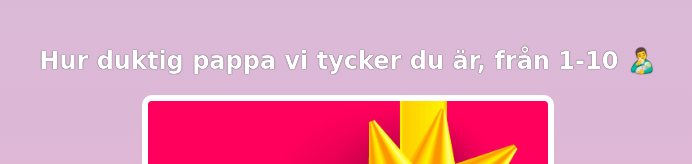
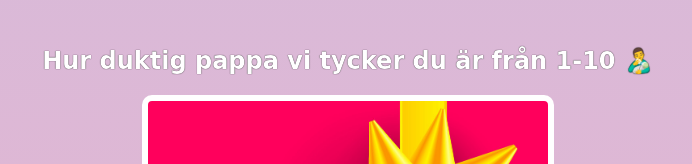
Before and after one commit to danielbotten/Anton-birthdaycard, a website built with Vite: page index.html in a window 1280 px wide. Shown: the part 2416-2580 px from the top of the page, 292-984 px from the left. Built offline with nearby package versions, Linux system fonts and the light colour scheme; a web font is replaced by a local one.

Commit message:
Update index.html

```diff
--- a/index.html
+++ b/index.html
@@ -36,7 +36,7 @@
         </div>
 
          <div class="gift-section">
-            <h2 class="gift-title">Hur duktig pappa vi tycker du är, från 1-10 👨‍🍼</h2>
+            <h2 class="gift-title">Hur duktig pappa vi tycker du är från 1-10 👨‍🍼</h2>
             <div class="gift-img" id="gift-img-ten"></div>
         </div>
 
```
